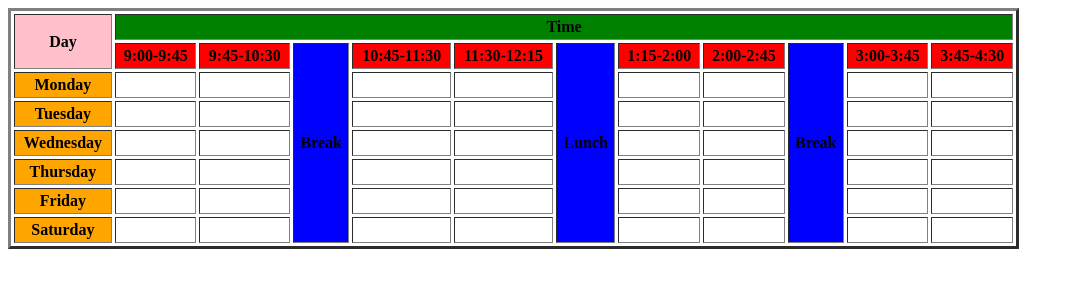
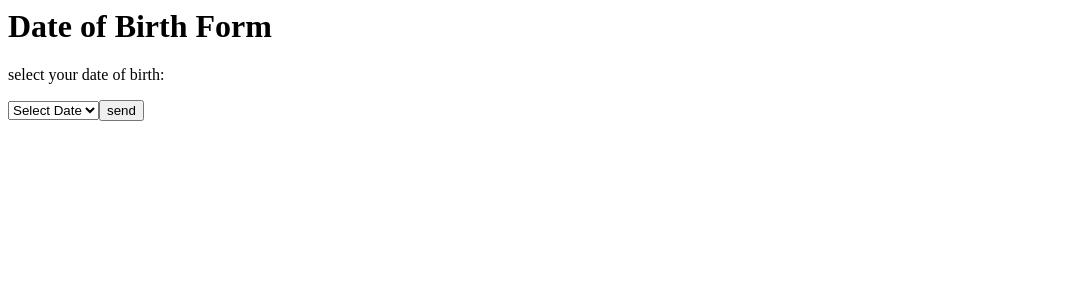
Before and after one commit to balachandrangit2020/Bala-Web-Development, a plain HTML site: page Tutorial/index.html in a window 1280 px wide. Shown: the whole page, without its empty margins (0-1074 px from the left). Drawn offline with Linux system fonts and the light colour scheme.

Commit message:
dob using forms

```diff
--- a/Tutorial/index.html
+++ b/Tutorial/index.html
@@ -1,92 +1,46 @@
 <html>
   <head>
-    <title>Web Newbie</title>
+    <title>Basic Form</title>
   </head>
   <body>
-  <table border="3" cellpadding="3" cellspacing="3" width="80%">
-    <tr>
-      <th rowspan="2" bgcolor="Pink">Day</th>
-      <th colspan="11" bgcolor="green">Time</th>
-    </tr>
-    <tr>
-      <th bgcolor="red">9:00-9:45</th>
-      <th bgcolor="red">9:45-10:30</th>
-      <th rowspan="7" bgcolor="blue">Break</th>
-      <th bgcolor="red">10:45-11:30</th>
-      <th bgcolor="red">11:30-12:15</th>
-      <th rowspan="7" bgcolor="blue">Lunch</th>
-      <th bgcolor="red">1:15-2:00</th>
-      <th bgcolor="red">2:00-2:45</th>
-      <th rowspan="7" bgcolor="blue">Break</th>
-      <th bgcolor="red">3:00-3:45</th>
-      <th bgcolor="red">3:45-4:30</th>
-    </tr>
-    <tr>
-      <th bgcolor="orange">Monday</th>
-      <td></td>
-      <td></td>
-      <td></td>
-      <td></td>
-      <td></td>
-      <td></td>
-      <td></td>
-      <td></td>
-    </tr>
-    <tr>
-      <th bgcolor="orange">Tuesday</th>
-      <td></td>
-      <td></td>
-      <td></td>
-      <td></td>
-      <td></td>
-      <td></td>
-      <td></td>
-      <td></td>
-    </tr>
-    <tr>
-      <th bgcolor="orange">Wednesday</th>
-      <td></td>
-      <td></td>
-      <td></td>
-      <td></td>
-      <td></td>
-      <td></td>
-      <td></td>
-      <td></td>
-    </tr>
-    <tr>
-      <th bgcolor="orange">Thursday</th>
-      <td></td>
-      <td></td>
-      <td></td>
-      <td></td>
-      <td></td>
-      <td></td>
-      <td></td>
-      <td></td>
-    </tr>
-    <tr>
-      <th bgcolor="orange">Friday</th>
-      <td></td>
-      <td></td>
-      <td></td>
-      <td></td>
-      <td></td>
-      <td></td>
-      <td></td>
-      <td></td>
-    </tr>
-    <tr>
-      <th bgcolor="orange">Saturday</th>
-      <td></td>
-      <td></td>
-      <td></td>
-      <td></td>
-      <td></td>
-      <td></td>
-      <td></td>
-      <td></td>
-    </tr>
-  </table>
+    <h1>Date of Birth Form</h1>
+    <form>
+      <p>select your date of birth:</p>
+      <select name="dob" id="dob">
+        <option value="">Select Date</option>
+      <option value="1">1</option>
+      <option value="2">2</option>
+      <option value="3">3</option>
+      <option value="4">4</option>
+      <option value="5">5</option>
+      <option value="6">6</option>
+      <option value="7">7</option>
+      <option value="8">8</option>
+      <option value="9">9</option>
+      <option value="10">10</option>
+      <option value="11">11</option>
+      <option value="12">12</option>
+      <option value="13">13</option>
+      <option value="14">14</option>
+      <option value="15">15</option>
+      <option value="16">16</option>
+      <option value="17">17</option>
+      <option value="18">18</option>
+      <option value="19">19</option>
+      <option value="20">20</option>
+      <option value="21">21</option>
+      <option value="22">22</option>
+      <option value="23">23</option>
+      <option value="24">24</option>
+      <option value="25">25</option>
+      <option value="26">26</option>
+      <option value="27">27</option>
+      <option value="28">28</option>
+      <option value="29">29</option>
+      <option value="30">30</option>
+      <option value="31">31</option>
+      <input type="submit" value="send">
+      </select>
+    </form>
 </body>
 </html>
```
